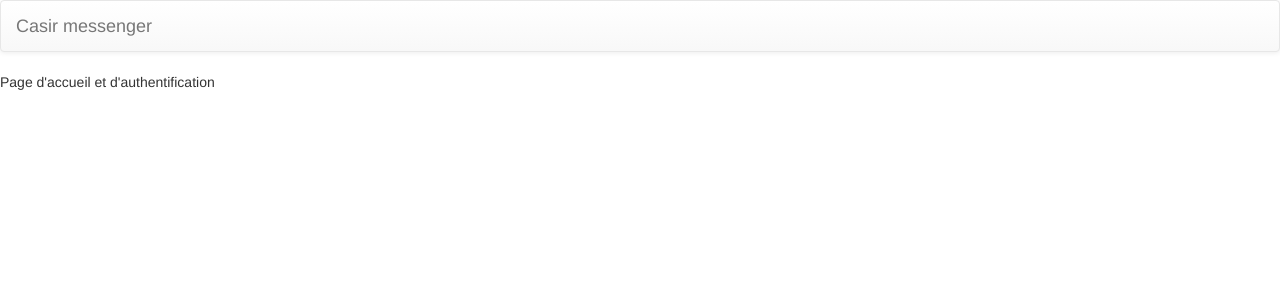
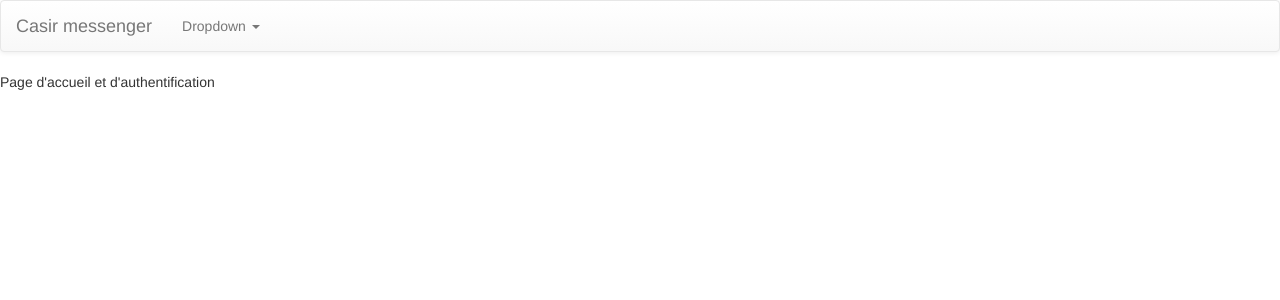
Before and after one commit to CASIRIUTGR4/casir-messenger, a Django app: page / in a window 1280 px wide. Shown: the top 300 px of the page. Run offline with Django 3.2, Linux system fonts and the light colour scheme; some libraries are stand-ins or nearby versions.

Commit message:
Ajout menu dropdown pour changement language (vue)

```diff
--- a/casir_messenger/templates/base.html
+++ b/casir_messenger/templates/base.html
@@ -39,6 +39,22 @@
 			    <div class="navbar-header">
 			      <a class="navbar-brand" href="/">Casir messenger</a>
 			    </div>
+
+			    <div class="collapse navbar-collapse" id="bs-example-navbar-collapse-1">
+			    	<ul class="nav navbar-nav">
+					    <li class="dropdown">
+					          <a href="#" class="dropdown-toggle" data-toggle="dropdown">Dropdown <b class="caret"></b></a>
+					          <ul class="dropdown-menu">
+					            <li><a href="#">Action</a></li>
+					            <li><a href="#">Another action</a></li>
+					            <li><a href="#">Something else here</a></li>
+					            <li class="divider"></li>
+					            <li><a href="#">Separated link</a></li>
+					          </ul>
+					    </li>
+			    	</ul>
+			    </div>
+
 			  </div>
 			</nav>
         	{% endblock header %}
```
